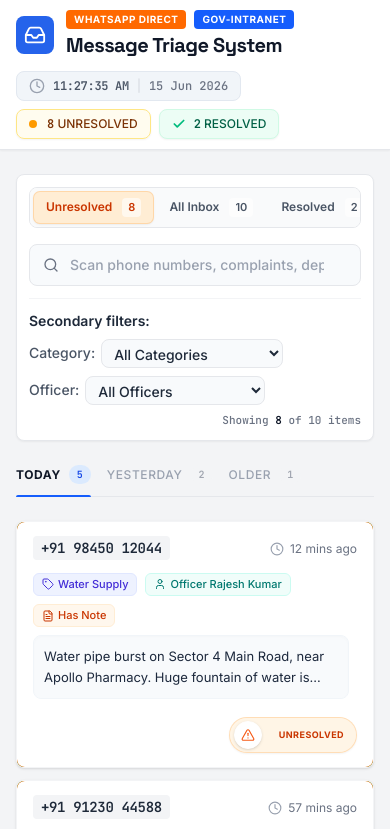
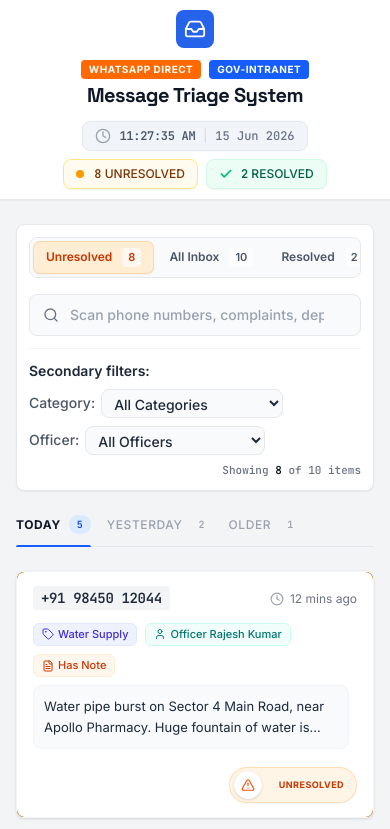
Before and after one commit to Kamiz660/message-triage-system, a Next.js app: page / in a window 390 px wide. Shown: the top 829 px of the page. Built offline with nearby package versions, Linux system fonts and the light colour scheme.

Commit message:
Center navbar content on mobile

```diff
--- a/src/app/page.tsx
+++ b/src/app/page.tsx
@@ -467,15 +467,15 @@ export default function App() {
 
       {/* 1. TOP UTILITY STATUS BAR */}
       <header className="relative md:sticky md:top-0 z-40 bg-white border-b border-gray-200 shadow-xs px-4 sm:px-6 py-2.5 md:py-3.5">
-        <div className="max-w-6xl mx-auto flex flex-col md:flex-row md:items-center md:justify-between gap-3 md:gap-4">
+        <div className="max-w-6xl mx-auto flex flex-col items-center md:flex-row md:items-center md:justify-between gap-3 md:gap-4">
 
           {/* Brand Titles */}
-          <div className="flex items-center gap-3">
+          <div className="flex flex-col items-center md:flex-row md:items-center gap-3">
             <div className="bg-[#2563EB] text-white p-2 rounded-lg flex items-center justify-center shrink-0">
               <Inbox className="w-5.5 h-5.5" />
             </div>
-            <div>
-              <div className="flex items-center gap-2">
+            <div className="text-center md:text-left">
+              <div className="flex items-center justify-center md:justify-start gap-2">
                 <span className="font-sans text-[10px] font-bold bg-orange-500 text-white px-2 py-0.5 rounded tracking-wider uppercase select-none">
                   WhatsApp Direct
                 </span>
@@ -490,7 +490,7 @@ export default function App() {
           </div>
 
           {/* Real-time Triage Status HUD */}
-          <div className="flex flex-wrap items-center gap-2 sm:gap-4 md:self-end">
+          <div className="flex flex-wrap items-center justify-center md:justify-end gap-2 sm:gap-4 md:self-end">
             {/* Live ticking virtual time reference */}
             <div className="bg-slate-100 border border-slate-200 hover:border-slate-300 py-1.5 px-3 rounded-lg flex items-center gap-2 text-xs text-gray-600">
               <Clock className="w-4 h-4 text-gray-400 shrink-0" />
```
